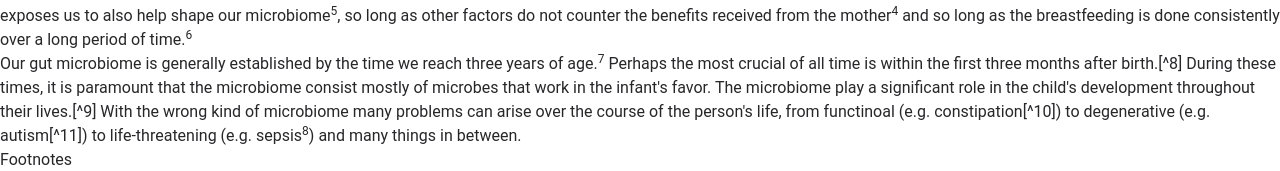
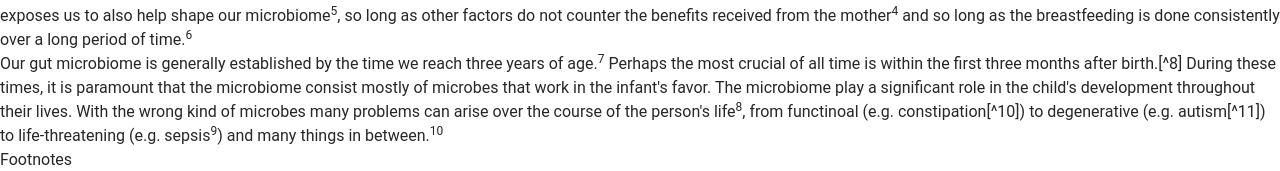
Before and after one commit to AimForNaN/aimfornan.com, an Astro site: page /gut/compendium/primer in a window 1280 px wide. Shown: the part 140-311 px from the top of the page. Built offline with nearby package versions, Linux system fonts and the light colour scheme; Astro itself is replaced by a stand-in of ours.

Commit message:
Content updates.

```diff
--- a/src/content/gut-compendium/primer.mdx
+++ b/src/content/gut-compendium/primer.mdx
@@ -21,10 +21,8 @@ Whether or not we are breastfed and what kind of microbes and antibodies our mot
 Our gut microbiome is generally established by the time we reach three years of age.[^7]
 Perhaps the most crucial of all time is within the first three months after birth.[^8]
 During these times, it is paramount that the microbiome consist mostly of microbes that work in the infant's favor.
-The microbiome play a significant role in the child's development throughout their lives.[^9]
-With the wrong kind of microbiome many problems can arise over the course of the person's life, from functinoal (e.g. constipation[^10]) to degenerative (e.g. autism[^11]) to life-threatening (e.g. sepsis[^12]) and many things in between.
-
-
+The microbiome play a significant role in the child's development throughout their lives.
+With the wrong kind of microbes many problems can arise over the course of the person's life[^9], from functinoal (e.g. constipation[^10]) to degenerative (e.g. autism[^11]) to life-threatening (e.g. sepsis[^12]) and many things in between.[^13]
 
 [^1]: [https://www.niehs.nih.gov/health/topics/science/microbiome](https://www.niehs.nih.gov/health/topics/science/microbiome#:~:text=The%20microbiome%20is%20the%20collection%20of%20all%20microbes%2C%20such%20as%20bacteria%2C%20fungi%2C%20viruses%2C%20and%20their%20genes%2C%20that%20naturally%20live%20on%20our%20bodies%20and%20inside%20us.)
 [^2]: [https://www.ncbi.nlm.nih.gov/pmc/articles/PMC10086306/](https://www.ncbi.nlm.nih.gov/pmc/articles/PMC10086306/#:~:text=During%20delivery%2C%20infants%20are%20exposed%20to%20complex%20communities%20with%20abundant%20bacteria%2C%20such%20as%20the%20maternal%20vagina%2C%20faeces%2C%20skin%20and%20the%20hospital%20environment.)
@@ -33,4 +31,6 @@ With the wrong kind of microbiome many problems can arise over the course of the
 [^5]: [https://pubmed.ncbi.nlm.nih.gov/35967823/](https://pubmed.ncbi.nlm.nih.gov/35967823/#:~:text=Furthermore%2C%20exclusive%20breastfeeding%20shows%20a%20positive%20effect%20on%20Actinobacteria%20and%20Bifidobacteria%20restoration%20over%20the%203%20months%20after%20birth.)
 [^6]: [https://www.ncbi.nlm.nih.gov/pmc/articles/PMC9364824/](https://www.ncbi.nlm.nih.gov/pmc/articles/PMC9364824/#:~:text=Thus%2C%20the%20length%20of%20breastfeeding%20accelerates%20Bacteroides%20recovery%20within%20the%20first%20year)
 [^7]: [https://www.ncbi.nlm.nih.gov/pmc/articles/PMC8537230/](https://www.ncbi.nlm.nih.gov/pmc/articles/PMC8537230/#:~:text=This%20orchestrated%20microbial%20sequence%20occurs%20from%20birth%20during%20the%20first%20years%20of%20age%20before%20the%20microbiome%20reaches%20an%20adult%2Dlike%20composition%20and%20function%20between%203%20and%205%20years%20of%20age.)
+[^9]: [https://www.ncbi.nlm.nih.gov/pmc/articles/PMC10012958/](https://www.ncbi.nlm.nih.gov/pmc/articles/PMC10012958/#:~:text=Gut%20microbiome%20dysbiosis%20has%20been%20associated%20with%20gastrointestinal%2C%20cardiovascular%2C%20metabolic%2C%20and%20neurological%20diseases%2C%20along%20with%20autoimmune%20diseases%20and%20allergies%20across%20all%20stages%20of%20life.)
 [^12]: https://pubmed.ncbi.nlm.nih.gov/28701177/
+[^13]: [https://www.ncbi.nlm.nih.gov/pmc/articles/PMC10086306/](https://www.ncbi.nlm.nih.gov/pmc/articles/PMC10086306/#:~:text=closely%20associated%20with%20the%20occurrence%20of%20multiple%20diseases.)
```
